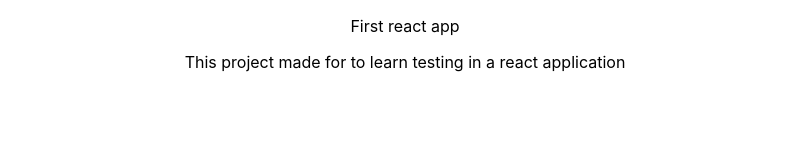
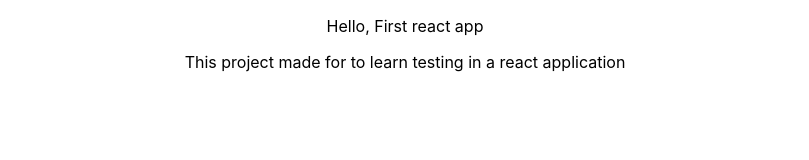
Before and after one commit to iamshiv007/react-testing, a React (Create React App) app: page / in a window 1280 px wide. Shown: the top 160 px of the page, without its empty margins (235-1044 px from the left). Built offline with nearby package versions, Linux system fonts and the light colour scheme.

Commit message:
😃snapshop testing

```diff
--- a/src/App.js
+++ b/src/App.js
@@ -8,7 +8,7 @@ function App() {
 
   return (
     <div className="App">
-      <p>First react app</p>
+      <p>Hello, First react app</p>
       <p>This project made for to learn testing in a react application</p>
       <img src={logo} alt="React logo" title="React logo image" />
       <input type="text" placeholder="This is demo input box" id="demoInput" value={data} onChange={(e) => setData(e.target.value + "test")} />
```
Also changed, not shown: 2 other files (tests, documents, lock files or other folders).
